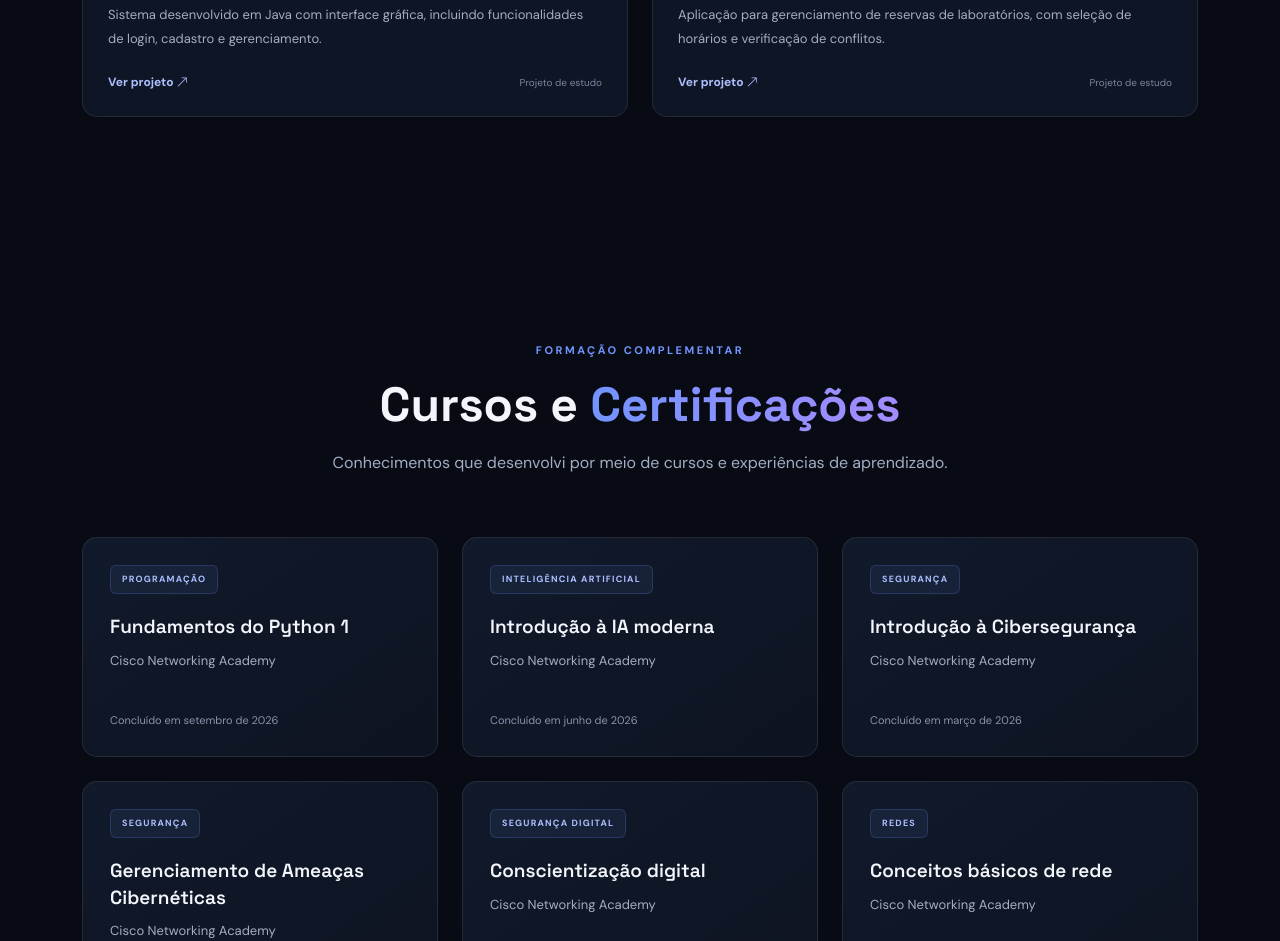
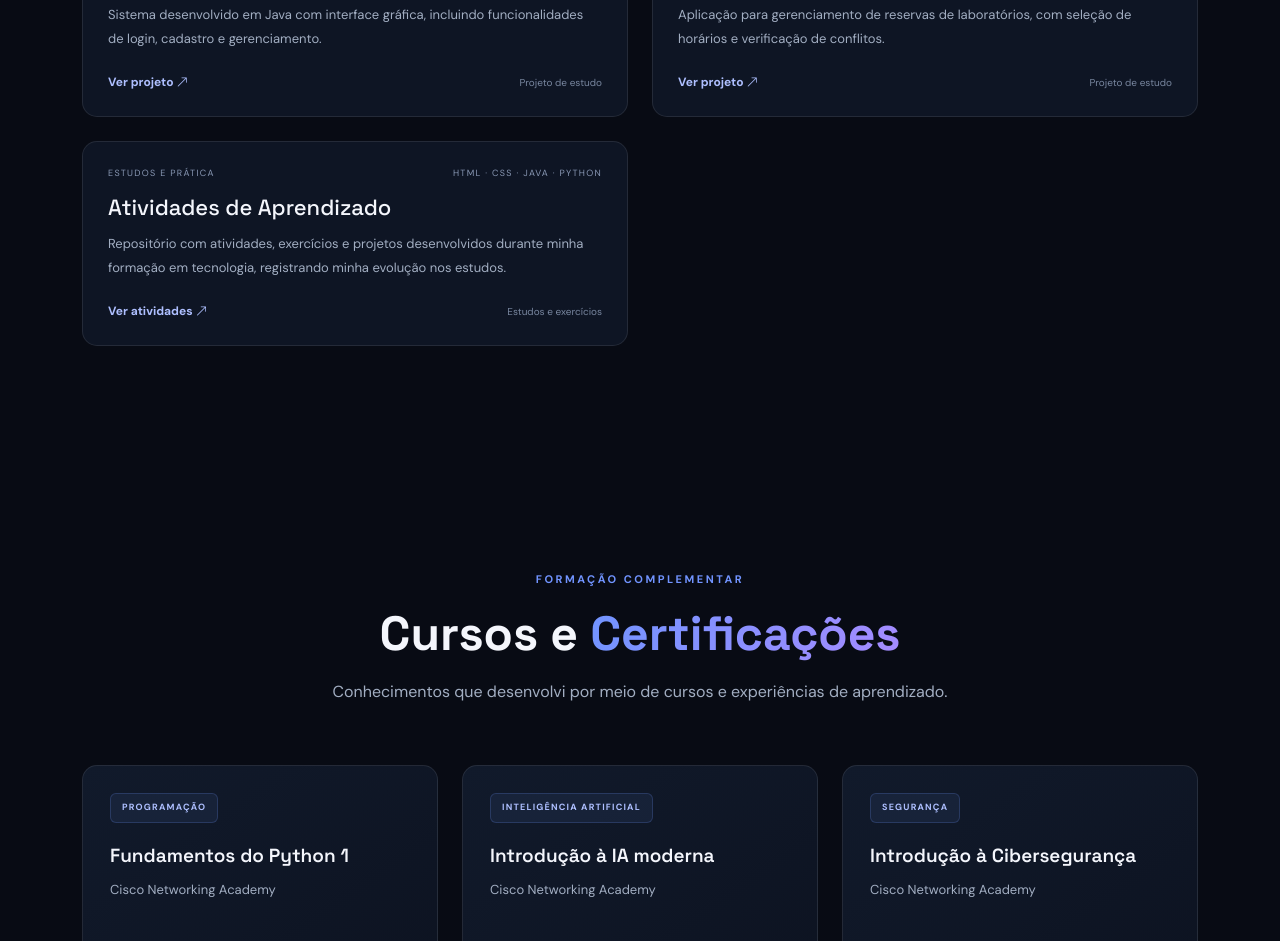
Before and after one commit to ogabrielfbc/Portifolio, a plain HTML site: page index.html in a window 1280 px wide. Shown: the part 5150-6091 px from the top of the page. Drawn offline with nearby package versions, Linux system fonts and the light colour scheme.

Commit message:
Adiciona atividades de aprendizado ao portfólio

```diff
--- a/index.html
+++ b/index.html
@@ -593,6 +593,37 @@
                         </article>
                     </div>
 
+
+                    <!-- (7.5 ATIVIDADES DE APRENDIZADO) -->
+                    <div class="col-lg-6">
+                        <article class="project-card h-100">
+
+                            <div class="project-content">
+
+                                <div class="project-meta">
+                                    <span>ESTUDOS E PRÁTICA</span>
+                                    <span>HTML · CSS · JAVA · PYTHON</span>
+                                </div>
+
+                                <h3>Atividades de Aprendizado</h3>
+
+                                <p>
+                                    Repositório com atividades, exercícios e projetos
+                                    desenvolvidos durante minha formação em tecnologia,
+                                    registrando minha evolução nos estudos.
+                                </p>
+
+                                <div class="project-actions">
+                                    <a href="projetos/aprendizado.html" class="text-link">
+                                        Ver atividades <i class="bi bi-arrow-up-right"></i>
+                                    </a>
+                                    <span class="project-status">Estudos e exercícios</span>
+                                </div>
+
+                            </div>
+                        </article>
+                    </div>
+
                 </div>
             </div>
         </section>
```
